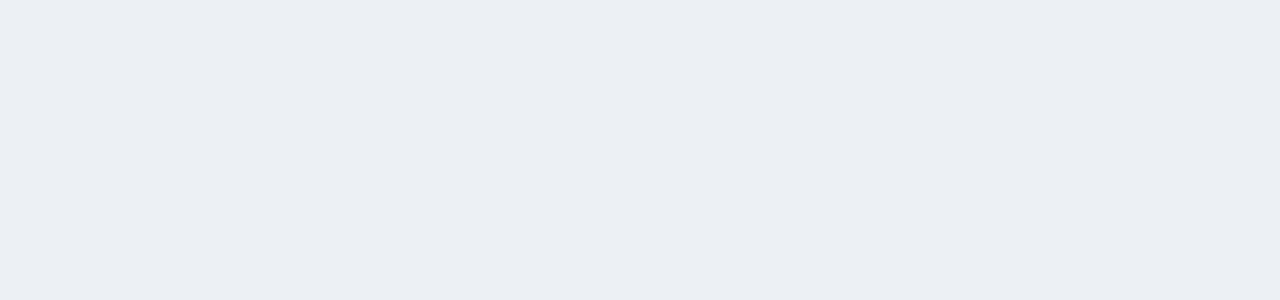
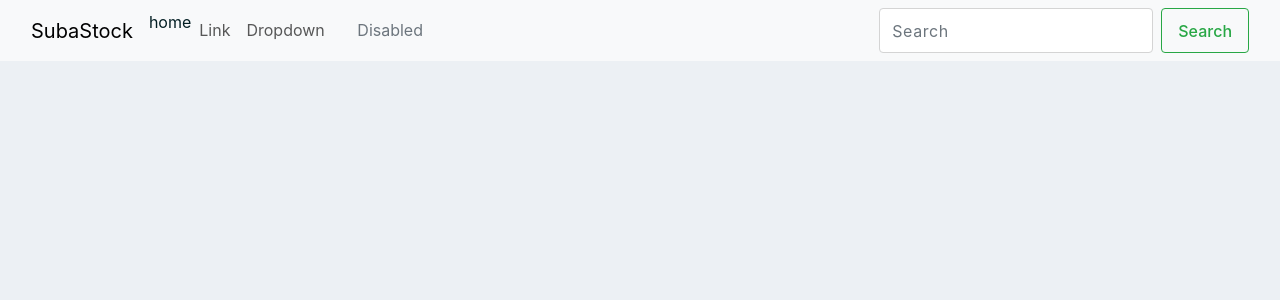
Before and after one commit to xx121villada/SubaStock-2711993, a React (Vite) app in the folder SubaStock/: page /#/sesion-iniciada in a window 1280 px wide. Before the commit this address had no page. Shown: the top 300 px of the page. Built offline with nearby package versions, Linux system fonts and the light colour scheme; a web font is replaced by a local one.

Commit message:
Hice carpetas de sesion iniciada

```diff
--- a/SubaStock/src/AppRouter.jsx
+++ b/SubaStock/src/AppRouter.jsx
@@ -4,6 +4,7 @@
 import Registro from './pages/Registro/Registro'
 import { DetalleSubasta } from './components/detalleSubasta/DetalleSubasta'
 import DetalleAnimales from './pages/detalleAnimales/DetalleAnimales'
+import SesionIniciada from './pages/sesionIniciada/sesionIniciada'
 
 export default function AppRouter() {
   return (
@@ -14,6 +15,7 @@
           <Route exact path="/registro" element={<Registro />} />
           <Route exact path='/detalle-subasta' element={<DetalleSubasta/>} />
           <Route exact path="/detalle-animales" element={<DetalleAnimales />} />
+          <Route exact path="/sesion-iniciada" element={<SesionIniciada />} />
         </Routes>
       </HashRouter>
   )
--- a/SubaStock/src/pages/Registro/Registro.jsx
+++ b/SubaStock/src/pages/Registro/Registro.jsx
@@ -3,23 +3,9 @@
 import './styles/icons.css'
 import './styles/styles.css'
 import './styles/style.css'
-import core from './scripts/core'
-import jquery from './scripts/jquery.steps'
-import layout from './scripts/layout-settings'
-import process from './scripts/process'
-import steps from'./scripts/steps-setting'
-import min from './scripts/script.min'
 
 export default function Registro() {
-    useEffect(() => {
-        // Código para inicializar scripts si es necesario
-        core();
-        jquery();
-        layout();
-        process();
-        steps();
-        min();
-    }, []);
+
     return (
         <div>
             <div>
--- /dev/null
+++ b/SubaStock/src/pages/sesionIniciada/componentes/header.jsx
@@ -0,0 +1,46 @@
+import React from 'react'
+
+function header() {
+  return (
+    <div>
+        <nav className="navbar navbar-expand-lg bg-body-tertiary">
+  <div className="container-fluid">
+    <a className="navbar-brand" href="#">SubaStock</a>
+    <button className="navbar-toggler" type="button" data-bs-toggle="collapse" data-bs-target="#navbarSupportedContent" aria-controls="navbarSupportedContent" aria-expanded="false" aria-label="Toggle navigation">
+      <span className="navbar-toggler-icon"></span>
+    </button>
+    <div className="collapse navbar-collapse" id="navbarSupportedContent">
+      <ul className="navbar-nav me-auto mb-2 mb-lg-0">
+        <li className="nav-item">
+          <p>home</p>
+        </li>
+        <li className="nav-item">
+          <a className="nav-link" href="#">Link</a>
+        </li>
+        <li className="nav-item dropdown">
+          <a className="nav-link dropdown-toggle" href="#" role="button" data-bs-toggle="dropdown" aria-expanded="false">
+            Dropdown
+          </a>
+          <ul className="dropdown-menu">
+            <li><a className="dropdown-item" href="#">Action</a></li>
+            <li><a className="dropdown-item" href="#">Another action</a></li>
+            <li><hr className="dropdown-divider"/></li>
+            <li><a className="dropdown-item" href="#">Something else here</a></li>
+          </ul>
+        </li>
+        <li className="nav-item">
+          <a className="nav-link disabled" aria-disabled="true">Disabled</a>
+        </li>
+      </ul>
+      <form className="d-flex" role="search">
+        <input className="form-control me-2" type="search" placeholder="Search" aria-label="Search"/>
+        <button className="btn btn-outline-success" type="submit">Search</button>
+      </form>
+    </div>
+  </div>
+</nav>
+    </div>
+  )
+}
+
+export default header
--- /dev/null
+++ b/SubaStock/src/pages/sesionIniciada/sesionIniciada.css
@@ -0,0 +1,3 @@
+h1{
+
+}
--- /dev/null
+++ b/SubaStock/src/pages/sesionIniciada/sesionIniciada.jsx
@@ -0,0 +1,13 @@
+import React from 'react'
+import Header from './componentes/header'
+import '../sesionIniciada/sesionIniciada.css'
+
+function sesionIniciada() {
+  return (
+    <div>
+        <Header/>
+    </div>
+  )
+}
+
+export default sesionIniciada
```
